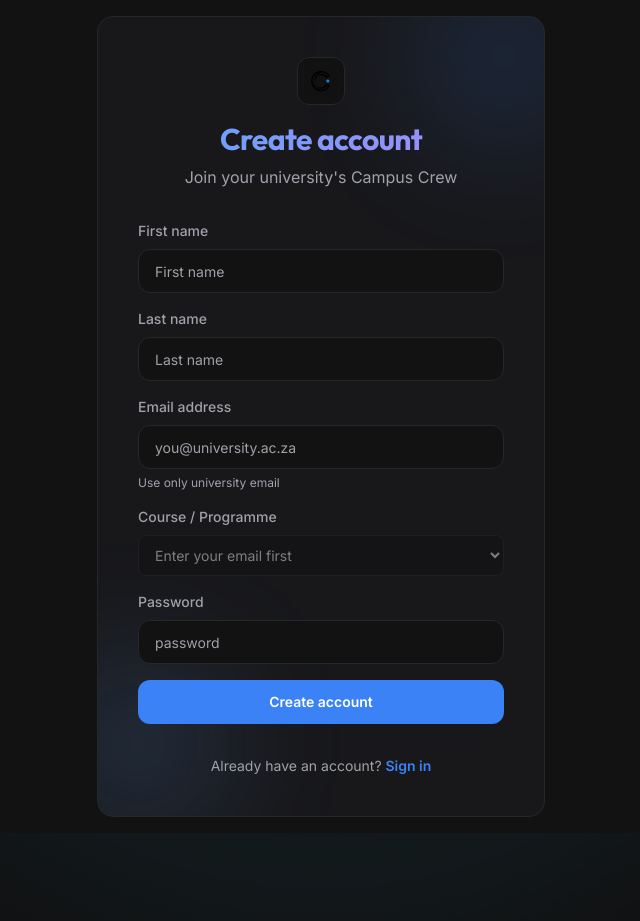
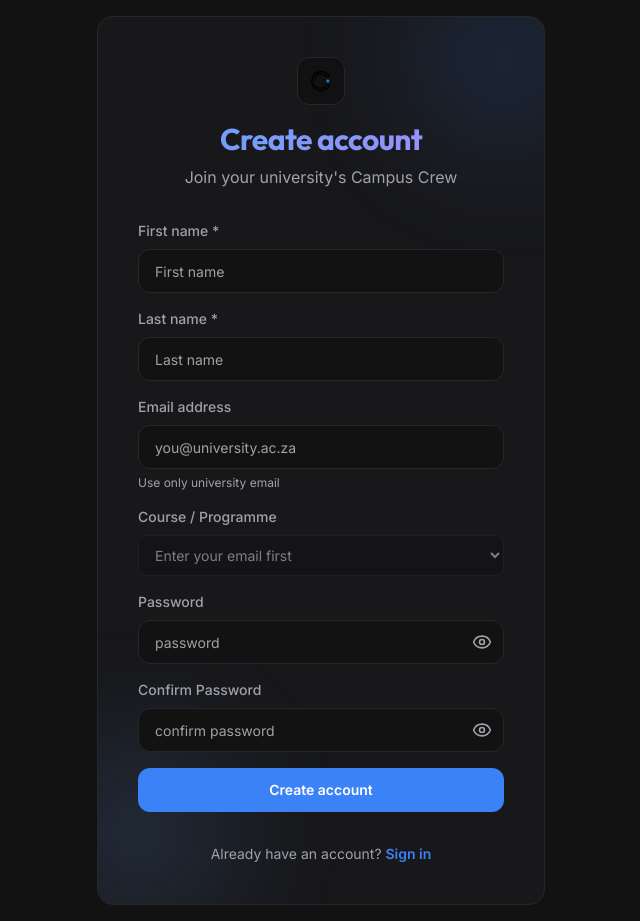
Before and after one commit to TheOnlySpark/Clubspace, a Next.js app in the folder frontend/: page /auth/register in a window 1280 px wide. Shown: the whole page, without its empty margins (319-959 px from the left). Before the commit the page ends 833 px from the top, so only its background shows below. Built offline with nearby package versions, Linux system fonts and the light colour scheme.

Commit message:
feat: implement user registration and authentication form components

```diff
--- a/frontend/src/components/auth/LoginForm.tsx
+++ b/frontend/src/components/auth/LoginForm.tsx
@@ -3,6 +3,7 @@
 import * as React from 'react'
 import { useRouter, useSearchParams } from 'next/navigation'
 import { z } from 'zod'
+import { Eye, EyeOff } from 'lucide-react'
 import { cn } from '@/lib/utils'
 import Input from '@/components/ui/Input'
 import Button from '@/components/ui/Button'
@@ -16,6 +17,7 @@ const loginSchema = z.object({
 export default function LoginForm() {
   const [email, setEmail] = React.useState('')
   const [password, setPassword] = React.useState('')
+  const [showPassword, setShowPassword] = React.useState(false)
   const [error, setError] = React.useState<string | null>(null)
   const [isLoading, setIsLoading] = React.useState(false)
   const router = useRouter()
@@ -70,16 +72,25 @@ export default function LoginForm() {
         <label htmlFor="password" className="mb-2 block text-sm font-medium text-muted-foreground">
           Password
         </label>
+        <div className="relative">
           <Input
             id="password"
-          type="password"
+            type={showPassword ? 'text' : 'password'}
             value={password}
             onChange={(e: React.ChangeEvent<HTMLInputElement>) => setPassword(e.target.value)}
             placeholder="password"
             required
-        className={cn('w-full', error ? 'border-destructive' : '')}
+            className={cn('w-full pr-10', error ? 'border-destructive' : '')}
             autoComplete="current-password"
           />
+          <button
+            type="button"
+            onClick={() => setShowPassword(!showPassword)}
+            className="absolute inset-y-0 right-0 flex items-center pr-3 text-muted-foreground hover:text-foreground transition-colors"
+          >
+            {showPassword ? <EyeOff className="h-5 w-5" /> : <Eye className="h-5 w-5" />}
+          </button>
+        </div>
         <p className="mt-2 text-xs text-muted-foreground text-center">
           Forgot your password? Please contact your administrator.
         </p>
--- a/frontend/src/components/auth/RegisterForm.tsx
+++ b/frontend/src/components/auth/RegisterForm.tsx
@@ -4,6 +4,7 @@ import * as React from 'react'
 import { useState } from 'react'
 import { useRouter, useSearchParams } from 'next/navigation'
 import { z } from 'zod'
+import { Eye, EyeOff } from 'lucide-react'
 import { cn } from '@/lib/utils'
 import Input from '@/components/ui/Input'
 import Button from '@/components/ui/Button'
@@ -12,15 +13,22 @@ import { createClient } from '@/lib/supabase/client'
 const registerSchema = z.object({
   email: z.string().email('Invalid email address'),
   password: z.string().min(8, 'Password must be at least 8 characters'),
+  confirmPassword: z.string(),
   first_name: z.string().min(1, 'First name is required'),
   last_name: z.string().min(1, 'Last name is required'),
   course: z.string().min(1, 'Course is required'),
+}).refine((data) => data.password === data.confirmPassword, {
+  message: "Passwords don't match",
+  path: ["confirmPassword"],
 })
 
 export default function RegisterForm() {
   // Minor change to trigger Vercel redeployment
   const [email, setEmail] = React.useState('')
   const [password, setPassword] = React.useState('')
+  const [confirmPassword, setConfirmPassword] = React.useState('')
+  const [showPassword, setShowPassword] = React.useState(false)
+  const [showConfirmPassword, setShowConfirmPassword] = React.useState(false)
   const [firstName, setFirstName] = React.useState('')
   const [lastName, setLastName] = React.useState('')
   const [course, setCourse] = React.useState('')
@@ -78,7 +86,7 @@ export default function RegisterForm() {
     setIsLoading(true)
 
     try {
-      const parsed = registerSchema.parse({ email, password, first_name: firstName, last_name: lastName, course })
+      const parsed = registerSchema.parse({ email, password, confirmPassword, first_name: firstName, last_name: lastName, course })
       // Call API
       const res = await fetch('/api/auth/register', {
         method: 'POST',
@@ -135,7 +143,7 @@ export default function RegisterForm() {
     <form onSubmit={handleSubmit} className="space-y-4">
       <div>
         <label htmlFor="firstName" className="mb-2 block text-sm font-medium text-muted-foreground">
-          First name
+          First name <span className="text-destructive">*</span>
         </label>
         <Input
           id="firstName"
@@ -149,7 +157,7 @@ export default function RegisterForm() {
       </div>
       <div>
         <label htmlFor="lastName" className="mb-2 block text-sm font-medium text-muted-foreground">
-          Last name
+          Last name <span className="text-destructive">*</span>
         </label>
         <Input
           id="lastName"
@@ -210,15 +218,47 @@ export default function RegisterForm() {
         <label htmlFor="password" className="mb-2 block text-sm font-medium text-muted-foreground">
           Password
         </label>
+        <div className="relative">
           <Input
             id="password"
-          type="password"
+            type={showPassword ? 'text' : 'password'}
             value={password}
             onChange={(e: React.ChangeEvent<HTMLInputElement>) => setPassword(e.target.value)}
             placeholder="password"
             required
-          className={cn('w-full', error ? 'border-destructive' : '')}
+            className={cn('w-full pr-10', error ? 'border-destructive' : '')}
           />
+          <button
+            type="button"
+            onClick={() => setShowPassword(!showPassword)}
+            className="absolute inset-y-0 right-0 flex items-center pr-3 text-muted-foreground hover:text-foreground transition-colors"
+          >
+            {showPassword ? <EyeOff className="h-5 w-5" /> : <Eye className="h-5 w-5" />}
+          </button>
+        </div>
+      </div>
+      <div>
+        <label htmlFor="confirmPassword" className="mb-2 block text-sm font-medium text-muted-foreground">
+          Confirm Password
+        </label>
+        <div className="relative">
+          <Input
+            id="confirmPassword"
+            type={showConfirmPassword ? 'text' : 'password'}
+            value={confirmPassword}
+            onChange={(e: React.ChangeEvent<HTMLInputElement>) => setConfirmPassword(e.target.value)}
+            placeholder="confirm password"
+            required
+            className={cn('w-full pr-10', error ? 'border-destructive' : '')}
+          />
+          <button
+            type="button"
+            onClick={() => setShowConfirmPassword(!showConfirmPassword)}
+            className="absolute inset-y-0 right-0 flex items-center pr-3 text-muted-foreground hover:text-foreground transition-colors"
+          >
+            {showConfirmPassword ? <EyeOff className="h-5 w-5" /> : <Eye className="h-5 w-5" />}
+          </button>
+        </div>
       </div>
 
       {error && (
```
Lines whose indentation alone changed are shown as unchanged.
